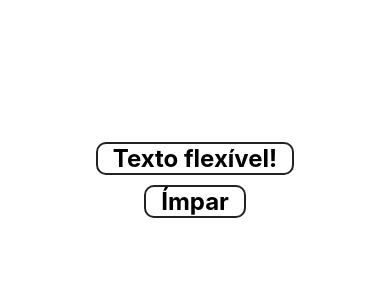
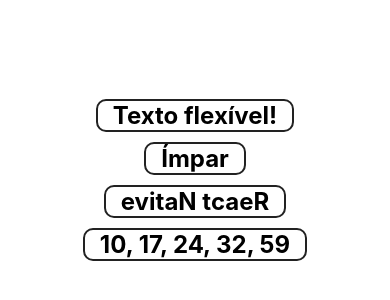
Before and after one commit to watilacosta/react-native-exercicios, a React Native app: screen / in a window 390 px wide. Shown: the part 242-542 px from the top of the page. Built offline with nearby package versions, Linux system fonts and the light colour scheme.

Commit message:
Import/Export do react-native

```diff
--- a/src/App.js
+++ b/src/App.js
@@ -3,13 +3,16 @@
 
 import Simples from './componentes/Simples'
 import Parimpar from './componentes/Parimpar'
+import Inverter, { MegaSena } from './componentes/Multi'
 
 export default class App extends React.Component {
   render() {
     return (
       <View style={styles.container}>
         <Simples texto='Texto flexível!'/>
-        <Parimpar numero={31} />
+        <Parimpar numero  = {31} />
+        <Inverter texto   = 'React Native' />
+        <MegaSena numeros = {5} />
       </View>
     )
   }
--- /dev/null
+++ b/src/componentes/Multi.js
@@ -0,0 +1,29 @@
+import React from 'react'
+import { Text } from 'react-native'
+
+import Padrao from '../estilo/Padrao'
+
+export const Inverter = props => {
+	const inv = props.texto.split('').reverse().join('')
+	return <Text style={Padrao.ex}>{inv}</Text>
+}
+
+export const MegaSena =  props => {
+	const [min, max] = [1, 60]
+	const numeros = Array(props.numeros || 6).fill(0)
+
+	for(let i = 0; i < numeros.length; i++) {
+		let novo = 0
+		while(numeros.includes(novo)) {
+			novo = Math.floor(Math.random() * (max - min + 1)) + min
+		}
+
+		numeros[i] = novo
+	}
+
+	numeros.sort((a,b) => a - b)
+
+	return <Text style={Padrao.ex}>{numeros.join(', ')}</Text>
+}
+
+export default Inverter
```
